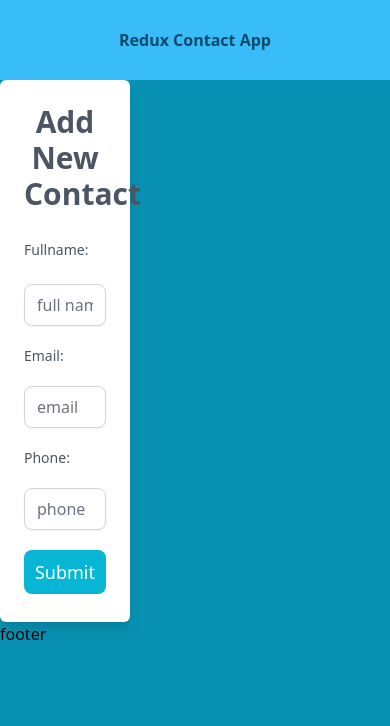
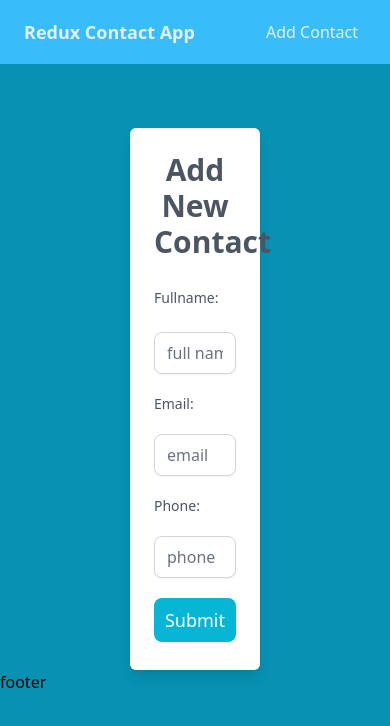
Before and after one commit to SamanKeighobadi/redux-contact, a React (Create React App) app: page /addContact in a window 390 px wide. Shown: the top 726 px of the page. Built offline with nearby package versions, Linux system fonts and the light colour scheme.

Commit message:
feat: check duplicate values
check one of email or phone number not be duplicate

```diff
--- a/src/components/Contacts/AddContact.jsx
+++ b/src/components/Contacts/AddContact.jsx
@@ -1,5 +1,5 @@
 import React, { useState } from "react";
-import { useDispatch } from "react-redux";
+import { useDispatch, useSelector } from "react-redux";
 import { addNewContact } from "../../redux/actions/contacts";
 import { toast } from "react-toastify";
 import { useNavigate } from "react-router-dom";
@@ -11,10 +11,31 @@ const AddContact = () => {
   const [email, setEmail] = useState("");
   const [phone, setPhone] = useState("");
 
+  const contacts = useSelector((state) => state);
   const dispatch = useDispatch();
 
   const handleSumbit = (e) => {
     e.preventDefault();
+
+    const duplicateEmail = contacts.find((contact) => contact.email === email);
+    const duplicatePhone = contacts.find((contact) => contact.email === email);
+
+    if (duplicateEmail) {
+      return toast.error("Email already exist", {
+        theme: "colored",
+        autoClose: true,
+        pauseOnHover: false,
+        closeOnClick: true,
+      });
+    }
+    if (duplicatePhone) {
+      return toast.error("Phone number already exist", {
+        theme: "colored",
+        autoClose: true,
+        pauseOnHover: false,
+        closeOnClick: true,
+      });
+    }
 
     dispatch(addNewContact(name, email, phone));
     toast.success("contact successfully created!", {
@@ -28,7 +49,7 @@ const AddContact = () => {
   };
 
   return (
-    <div className="bg-white rounded-md shadow-lg px-6 py-2 w-1/3 text-gray-600    ">
+    <div className="bg-white rounded-md shadow-lg px-6 py-2 w-1/3 mx-auto mt-16 text-gray-600    ">
       <div>
         <div className="text-center">
           <h1 className="text-3xl font-semibold py-4 mb-3">Add New Contact</h1>
@@ -43,6 +64,8 @@ const AddContact = () => {
               type={"text"}
               placeholder="full name "
               required
+              autoComplete="on"
+              name="fullname"
               className="rounded-lg border-gray-300 shadow-sm"
               value={name}
               onChange={(e) => setName(e.target.value)}
@@ -52,6 +75,8 @@ const AddContact = () => {
               type={"email"}
               placeholder="email "
               required
+              autoComplete="on"
+              name="email"
               className="rounded-lg border-gray-300 shadow-sm"
               value={email}
               onChange={(e) => setEmail(e.target.value)}
@@ -61,6 +86,8 @@ const AddContact = () => {
               type={"tel"}
               placeholder="phone "
               required
+              autoComplete="on"
+              name="phone"
               className="rounded-lg border-gray-300 shadow-sm"
               value={phone}
               onChange={(e) => setPhone(e.target.value)}
--- a/src/components/common/Navbar.jsx
+++ b/src/components/common/Navbar.jsx
@@ -1,13 +1,18 @@
+import { Link } from "react-router-dom";
+
 const Navbar = () => {
   return (
-        <div className="h-20 bg-sky-400">
-            <div className="flex items-center justify-center h-20">
-                <h1 className="lg:text-3xl xl:text-3xl   font-semibold text-sky-900">
+    <div className="h-16 bg-sky-400">
+      <div className="flex items-center justify-between flex-wrap px-6 h-16">
+        <h1 className="lg:text-2xl xl:text-2xl md:text-2xl sm:text-xl text-lg  font-semibold text-sky-100">
           Redux Contact App
         </h1>
+        <button className="text-sky-100  rounded-lg px-2 py-1">
+          <Link to={"/addContact"} >Add Contact</Link>
+        </button>
       </div>
     </div>
   );
-}
+};
 
 export default Navbar;
```
Lines whose indentation alone changed are shown as unchanged.
